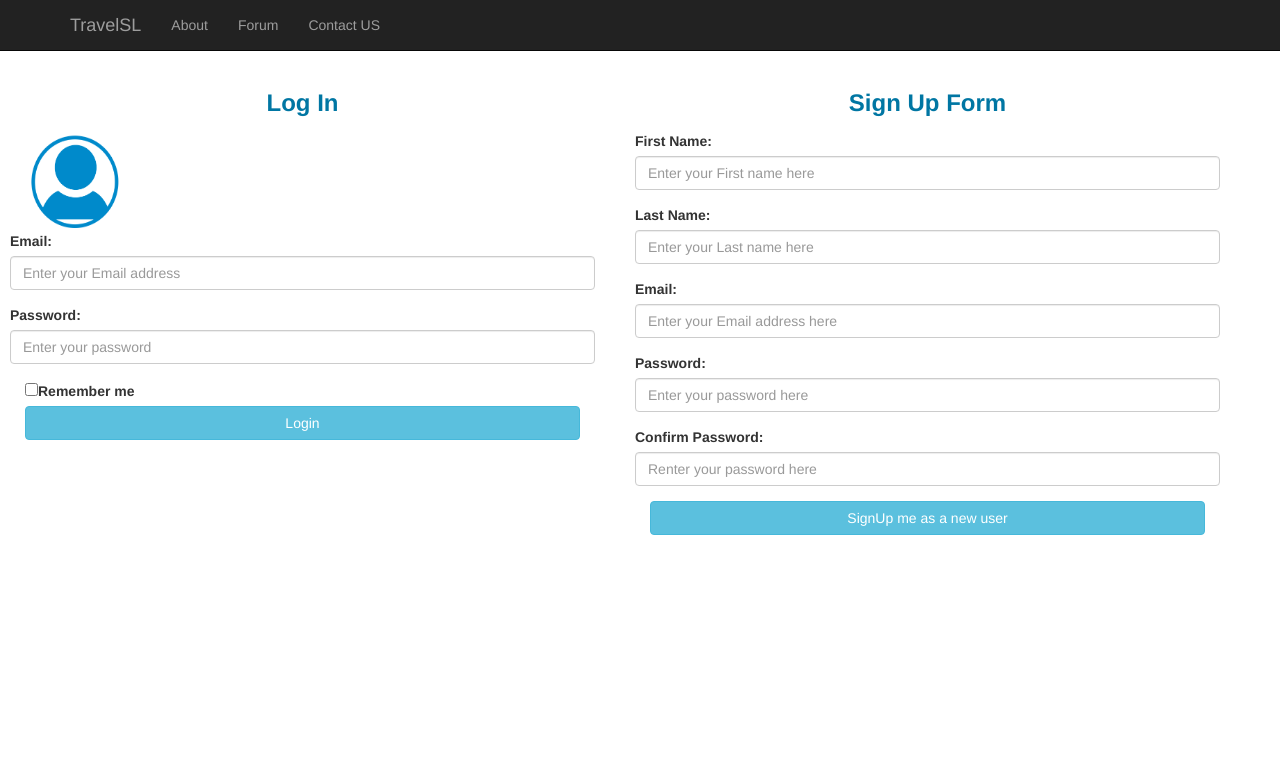
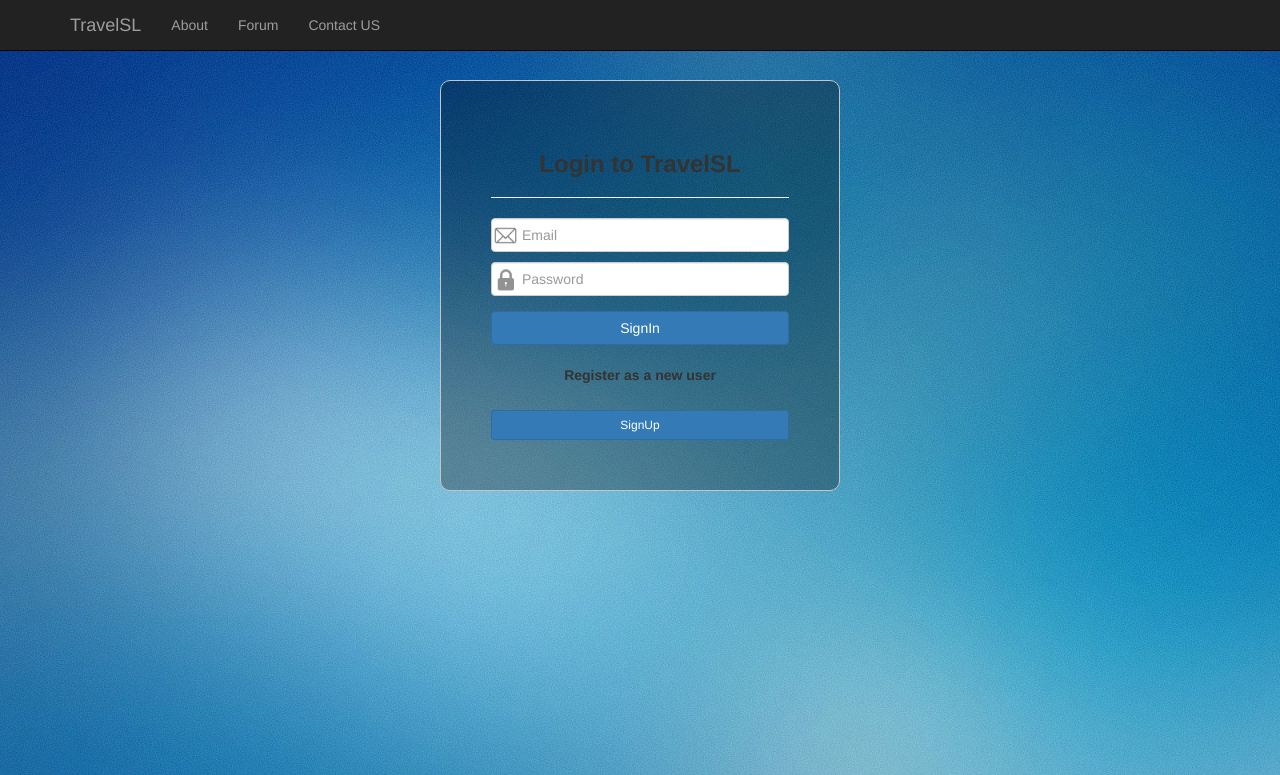
Before and after one commit to AndunRanmal/Group-project, a PHP site: page /profilepic/login.php in a window 1280 px wide. Shown: the top 775 px of the page. Run offline with PHP 8.4, Linux system fonts and the light colour scheme; some libraries are stand-ins or nearby versions.

Commit message:
5th commit

```diff
--- a/forum/include/header.php
+++ b/forum/include/header.php
@@ -62,7 +62,7 @@
                     <li>
                         <a href="#">About Us</a>
                     </li>
-                    <li>
+                     <li>
                     <?php
                     session_start();
                     if ($user = $_SESSION["uid"]){
@@ -72,7 +72,7 @@
                     }
 
                     ?>
-                    </li>
+                    </li> -->
                     <li>
                         <a href="#">Contact US</a>
                     </li>
--- a/php/search.php
+++ b/php/search.php
@@ -6,7 +6,7 @@
 		if(preg_match("/^[a-zA-Z]+/", $_GET["search"])){
 			$val = $_GET["search"];
 
-			$sql = "select * from `places` where `name` like '$val'";
+			$sql = "select * from `places` where `name` like '%$val%'";
 
 			$res = mysqli_query($conn,$sql);
 			if(mysqli_num_rows($res)==1){
--- /dev/null
+++ b/views/css/login.css
@@ -0,0 +1,63 @@
+body {
+    background: url('../images/bglogin.jpg');
+    background-size: auto;
+}
+.login{
+    margin-top: 50px;
+    padding:50px;
+    width: auto;
+    min-width: 320px;
+    max-width: 400px;
+    height: auto;
+    margin: 0 auto;
+    border-radius: 10px;
+    border: 1px solid #c5c5c5;
+    text-align: center;
+    background: rgba(0,0,0,0.3);
+}
+.login-inner{
+    margin:0 auto;
+    max-width: 380px;
+    width: auto;
+}
+.email{
+    margin-bottom: 10px;
+    background-image: url('../images/email.png');
+    background-repeat: no-repeat;
+    background-position:  1px;
+    background-size: 25px;
+    padding-left: 30px;
+}
+.password{
+    margin-bottom: 10px;
+    background-image: url('../images/lock.png');
+    background-repeat: no-repeat;
+    background-position:  1px;
+    background-size: 25px;
+    padding-left: 30px;
+}
+.name{
+    margin-bottom: 10px;
+    background-image: url('../images/name.png');
+    background-repeat: no-repeat;
+    background-position:  1px;
+    background-size: 25px;
+    padding-left: 30px;
+}
+.submit{
+    margin-top: 15px;
+}
+
+.register{
+    width: 100%;
+    float: center;
+    margin-top: 20px;
+}
+h3{
+    font-weight: bold;
+}
+span{
+    text-align: justify;
+    color: white;
+
+}
--- a/views/login.php
+++ b/views/login.php
@@ -3,29 +3,46 @@
 <head>
 	<title>form</title>
 	<link href="css/bootstrap.min.css" rel="stylesheet">
+	<link rel="stylesheet" type="text/css" href="css/login.css">
+	 <script src="https://ajax.googleapis.com/ajax/libs/jquery/3.1.1/jquery.min.js"></script>
+    <script type="text/javascript">
+    	$(document).ready(function(){
+    		$("#signup").click(function(){
+    				$("#login").hide();
+    				$("#signup_form").show();
+    		});
+    	});
+
+    	$(document).ready(function(){
+    		$("#signin").click(function(){
+    			$("#login").show();
+    			$("#signup_form").hide();
+    		});
+    	});
+    </script>
 	<script type="text/javascript">
 		function testform(){
-			if(document.signin.FName.value==''){
+			if(document.signup.FName.value==''){
 				alert("Please enter your First Name");
 				return false;
 			}
-			if(document.signin.LName.value==''){
+			if(document.signup.LName.value==''){
 				alert("Please enter your last Name");
 				return false;
 			}
-			if(document.signin.email.value==''){
+			if(document.signup.email.value==''){
 				alert("Please enter your email address");
 				return false;
 			}
-			if(document.signin.pass.value==''){
+			if(document.signup.pass.value==''){
 				alert("Please enter your password");
 				return false;
 			}
-			if(document.signin.confirm_pass.value==''){
+			if(document.signup.confirm_pass.value==''){
 				alert("Please enter your confirm password");
 				return false;
 			}
-			if(document.signin.pass.value!=document.signin.confirm_pass.value){
+			if(document.signup.pass.value!=document.signin.confirm_pass.value){
 				alert("Your confirm password and password doesn't match");
 				return false;
 			}
@@ -43,6 +60,72 @@
 			}
 			return confirm("Login as a user");
 		}
+
+		function validateFName(x){
+	      // Validation rule
+	      var re = /[A-Za-z -']$/;
+	      // Check input
+	      if(re.test(document.getElementById(x).value)){
+	        // Style green
+	        document.getElementById(x).style.background ='#ccffcc';
+	        // Hide error prompt
+	        document.getElementById('FnameError').style.display = "none";
+	        return true;
+	      }else{
+	        // Style red
+	        document.getElementById(x).style.background ='#e35152';
+	        // Show error prompt
+	        document.getElementById('FnameError').style.display = "block";
+	        return false;
+	      }
+	    }
+
+	    function validateLName(x){
+	      // Validation rule
+	      var re = /[A-Za-z -']$/;
+	      // Check input
+	      if(re.test(document.getElementById(x).value)){
+	        // Style green
+	        document.getElementById(x).style.background ='#ccffcc';
+	        // Hide error prompt
+	        document.getElementById('LnameError').style.display = "none";
+	        return true;
+	      }else{
+	        // Style red
+	        document.getElementById(x).style.background ='#e35152';
+	        // Show error prompt
+	        document.getElementById('LnameError').style.display = "block";
+	        return false;
+	      }
+	    }
+
+		// Validate email
+	    function validateEmail(email2){
+	      var re = /^(([^<>()[\]\\.,;:\s@\"]+(\.[^<>()[\]\\.,;:\s@\"]+)*)|(\".+\"))@((\[[0-9]{1,3}\.[0-9]{1,3}\.[0-9]{1,3}\.[0-9]{1,3}\])|(([a-zA-Z\-0-9]+\.)+[a-zA-Z]{2,}))$/;
+	      if(re.test(email2)){
+	        document.getElementById('email2').style.background ='#ccffcc';
+	        document.getElementById('emailError').style.display = "none";
+	        return true;
+	      }else{
+	        document.getElementById('email2').style.background ='#e35152';
+	        document.getElementById('emailError').style.display = "block";
+	        return false;
+	      }
+	    }
+
+	    //validate password
+	    function validatePass(pass){
+	    	var re = /^(?=.*\d)(?=.*[a-z]).{6,}$/;
+	    	if(re.test(pass)){
+	    		document.getElementById('pass').style.background ='#ccffcc';
+	    		document.getElementById('passError').style.display = "none";
+	    		return true;
+	    	}else{
+	    		document.getElementById('pass').style.background = '#e35152';
+	    		document.getElementById('passError').style.display = "block";
+	    		return false;
+	    	}
+	    }
 	</script>
 
 </head>
@@ -76,57 +159,62 @@
             </div>
             </div>
             </nav>
-	<div class="container-fluid">
-		<div class="col-md-6" style="padding:70px 60px 0 10px;">
-			<h3 style="text-align:center;color:#0076a3;"><label>Log In</label></h3>
-			<img src="images/user.png" style="width:100px;height:100px;">
-			<form name="login" action="../php/login.php" method="post" onSubmit="return testlogin()">
-			<div class="form-horizontal">
-				<div class="form-group">
-					<label for="email">Email:</label>
-					<input type="email" name="email" id="email" placeholder="Enter your Email address" class="form-control">
-				</div>
-				<div class="form-group">
-					<label for="pass">Password:</label>
-					<input type="password" name="pass" id="pass" placeholder="Enter your password" class="form-control">
-				</div>
-				<div class="check-box">
-					<label><input type="checkbox" name="checkbox">Remember me</label>
-				</div>
-				<input type="submit" name="submit" class="btn btn-info btn-block" value="Login">
-			</div>
-			</form>
-		</div>
+	<br>
+<br>
+<br><br>
+<div class="container">
+<div class="row">
+<!-- Signup and Login area -->
 
-		<div class="col-md-6" style="padding:70px 60px 0 10px;">
-			<h3 style="text-align:center;color:#0076a3;"><label>Sign Up Form</label></h3>
-			<form name="signin" method="post" action="../php/signup.php" onSubmit="return testform()">
-				<div class="form-horizontal">
-					<div class="form-group">
-						<label for="FName">First Name:</label>
-						<input type="text" name="FName" value=""  placeholder="Enter your First name here" class="form-control">
-					</div>
-					<div class="form-group">
-						<label for="LName">Last Name:</label>
-						<input type="text" name="LName" value="" id="LName" placeholder="Enter your Last name here" class="form-control">
-					</div>
-					<div class="form-group">
-						<label for="email">Email:</label>
-						<input type="email" name="email" value="" id="email" placeholder="Enter your Email address here" class="form-control">
-					</div>
-					<div class="form-group">
-						<label for="pass">Password:</label>
-						<input type="password" name="pass" value="" id="pass" placeholder="Enter your password here" class="form-control">
-					</div>
-					<div class="form-group">
-						<label for="confirm_pass">Confirm Password:</label>
-						<input type="password" name="confirm_pass" value="" id="confirm_pass" placeholder="Renter your password here" class="form-control">
-					</div>
-					<input type="submit" name="submit" class="btn btn-info btn-block" value="SignUp me as a new user">
-				</div>
-			</form>
-		</div>
-	</div>
+    <!-- Login area -->
+    <div class="forum">
+	    <div class="login" id="login">
+	    <h3>Login to TravelSL</h3>
+	    <hr/>
+	        <form name=login class="login-inner" id="login_form" method="post" action="../php/login.php" onSubmit="return testlogin()">
+	            <input type="email" class="form-control email" placeholder="Email" name="email" id="email" onblur="validateEmail(value)">
+	            <input type="password" class="form-control password" placeholder="Password" name="pass" id="pass1">
+	            <input class="btn btn-block btn-md btn-primary submit" type="submit" name="submit" value="SignIn" >
+	        </form><br>
+	        <label>Register as a new user</label>
+	        <button class="btn btn-block btn-sm btn-primary register" id="signup">SignUp</button>
+	    </div>
+    <!-- Signup area -->
+	     <div id="signup_form" style="display:none;" class="login">
+	        <form name="signup" method="post" action="../php/signup.php" onSubmit="return testform()">
+	            <h3>Register as a new user</h3>
+	            <hr/>
+	            <fieldset>
+	            <input type="text" class="form-control name" placeholder="First Name" name="FName" id="FName" onblur="validateFName(name)">
+	            <span id="FnameError" style="display:none;">Your name must only contain alphebatical letters</span>
+	            </fieldset>
+	            <fieldset>
+	            	<input type="text" class="form-control name" placeholder="Last Name" name="LName" id="LName" onblur="validateLName(name)">
+	            	<span id="LnameError" style="display:none;">Your name must only contain alphebatical letters</span>
+	            </fieldset>
+	            <fieldset>
+	            	<input type="email" class="form-control email" placeholder="Email Address" name="email" id="email2"  onblur="validateEmail(value)">
+	            	<span id="emailError" style="display:none;">Your email address in invalid. Please check again</span>
+	            </fieldset>
+	            <fieldset>
+	            	<input type="password" class="form-control password " placeholder="Password" name="pass" id="pass" onblur="validatePass(value)">
+	            	<span id="passError" style="display:none;">Your password must contain at least a number and lowercase letter</span>
+	            </fieldset>
+	            <fieldset>
+	            	<input type="password" class="form-control password" placeholder="Confirm your Password" name="confirm_pass" id="confirm_pass">
+
+	            </fieldset>
+	            <input class="btn btn-block btn-md btn-primary submit" type="submit" name="submit" value="SignUp" >
+	        </form><br>
+	        <label>Already a member?</label>
+	        <button class="btn btn-block btn-sm btn-primary register" id="signin">SignIn</button>
+	    </div>
+    </div>
+
+
+</div>
+</div>
+<!-- End of Signup and Login area -->
 
 </body>
 </html>
```
Also changed, not shown: forum/include/footer2.php (added, +18 -0 lines), forum/views/index2.php (+1 -15 lines), views/index.php (+1 -14 lines), views/login2.php (added, +112 -0 lines), views/search_res.php (+7 -6 lines), Database/project (1).sql (added), forum/views/x.php (line endings or trailing spaces), views/images/bglogin.jpg (added), views/images/email.png (added), views/images/lock.png (added), views/images/name.png (added).
